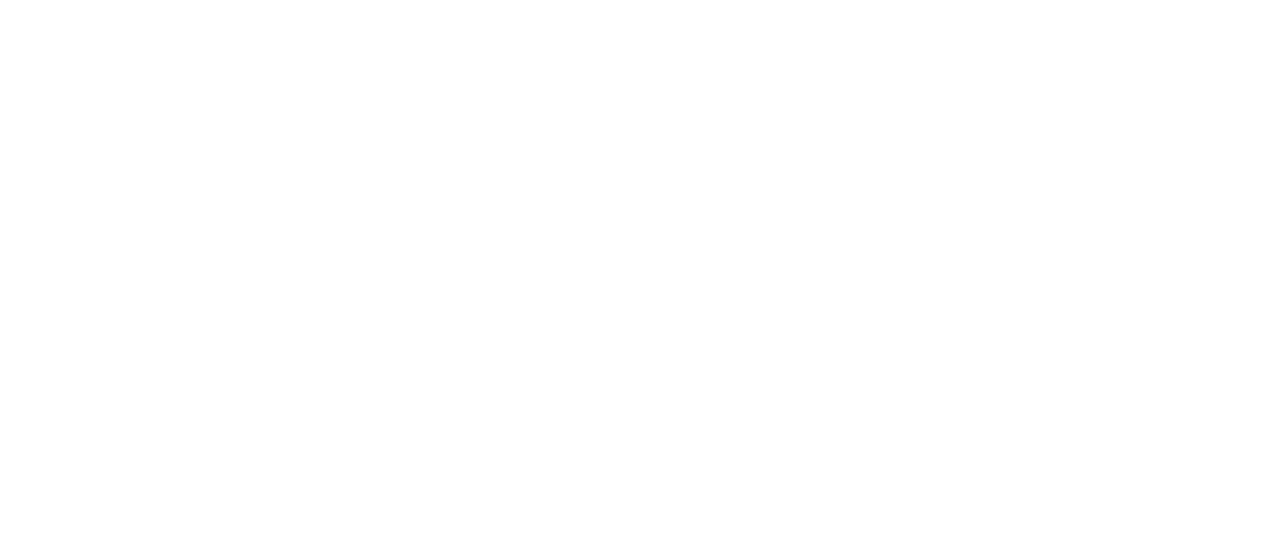
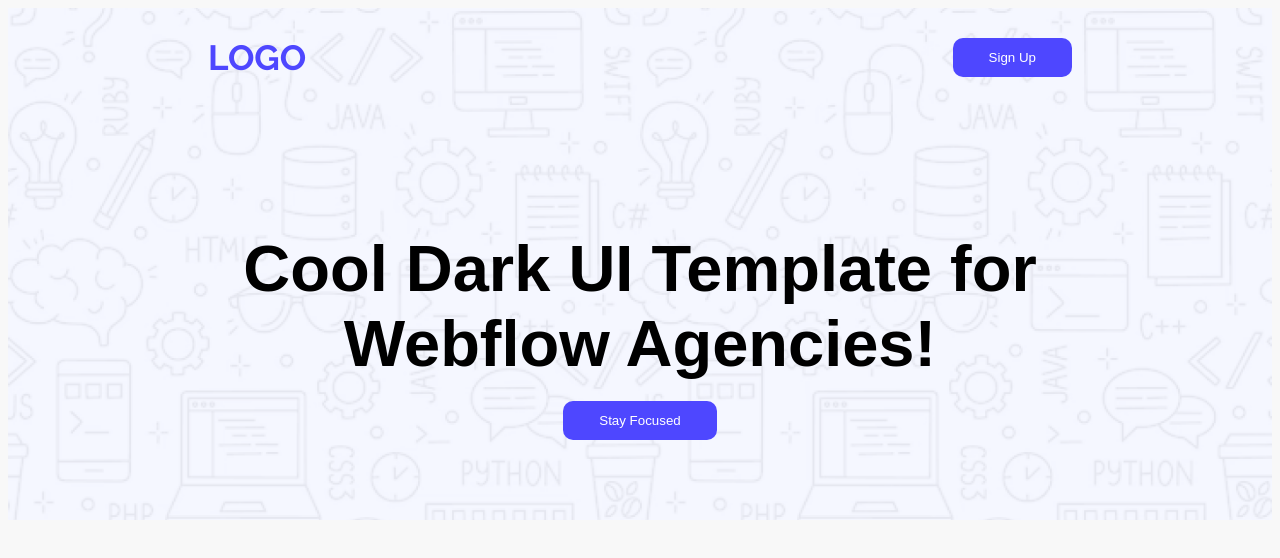
Before and after one commit to HasanV17/first-assignment-, a plain HTML site: page index.html in a window 1280 px wide. Drawn offline with Linux system fonts and the light colour scheme.

Commit message:
added header section

```diff
--- a/index.html
+++ b/index.html
@@ -3,10 +3,30 @@
 <head>
     <meta charset="UTF-8">
     <meta name="viewport" content="width=device-width, initial-scale=1.0">
-    <title>Document</title>
+    <title>My First Assignment fot PH</title>
+    <link rel="preconnect" href="https://fonts.googleapis.com">
+<link rel="preconnect" href="https://fonts.gstatic.com" crossorigin>
+<link href="https://fonts.googleapis.com/css2?family=Raleway:ital,wght@0,100..900;1,100..900&display=swap" rel="stylesheet">
     <link rel="stylesheet" href="styles/styles.css">
 </head>
-<body>
+<body class="raleway">
+    <header class="main-image">
+        <nav>
+            <h2 class="nav-title">LOGO</h2>
+            <a href=""><button class="button-sec">Sign Up</button></a>
+        </nav>
+        <div class="banner">
+            <div class="banner-content">
+                <h1 class="banner-title">Cool Dark UI Template for<br>Webflow Agencies!</h1>
+            <a href=""><button class="button-sec">Stay Focused</button></a>
+            </div>
+        </div>
+    </header>
+    <main>
 
+    </main>
+    <footer>
+
+    </footer>
 </body>
 </html>
--- a/styles/styles.css
+++ b/styles/styles.css
@@ -0,0 +1,60 @@
+
+.raleway{
+  font-family: "Raleway", sans-serif;
+  font-optical-sizing: auto;
+  font-weight: <weight>;
+  font-style: normal;
+}
+
+body{
+    background-color: #F8F8F8;
+}
+
+.main-image{
+    background-image: url(/Assets/Hero-bg.png);
+    background-size: cover;
+    background-position: center;
+}
+/* nav styles */
+.nav-title{
+    color: #4E47FF;
+    font-weight: bold;
+    font-size: 35px;
+
+}
+nav{
+    ;display: flex;
+    align-items: center;
+    justify-content: space-between;
+    margin: 0 200px;
+}
+
+/* button styles */
+.button-sec{
+    color:white;
+    background-color: #4E47FF;
+    padding: 12px 36px;
+    border-radius: 10px;
+    border: none;
+    cursor: pointer;
+}
+.button-sec:hover{
+    background-color:red;
+}
+
+/* main styles */
+main{
+    max-width: 1140px;
+    margin: 0 auto;
+}
+/* banner styles */
+.banner-content{
+    padding: 80px 20px;
+    text-align: center;
+    font-family: sans-serif;
+}
+.banner-title{
+    font-size: 65px;
+    font-weight: bold;
+    margin-bottom: 20px;
+}
```
